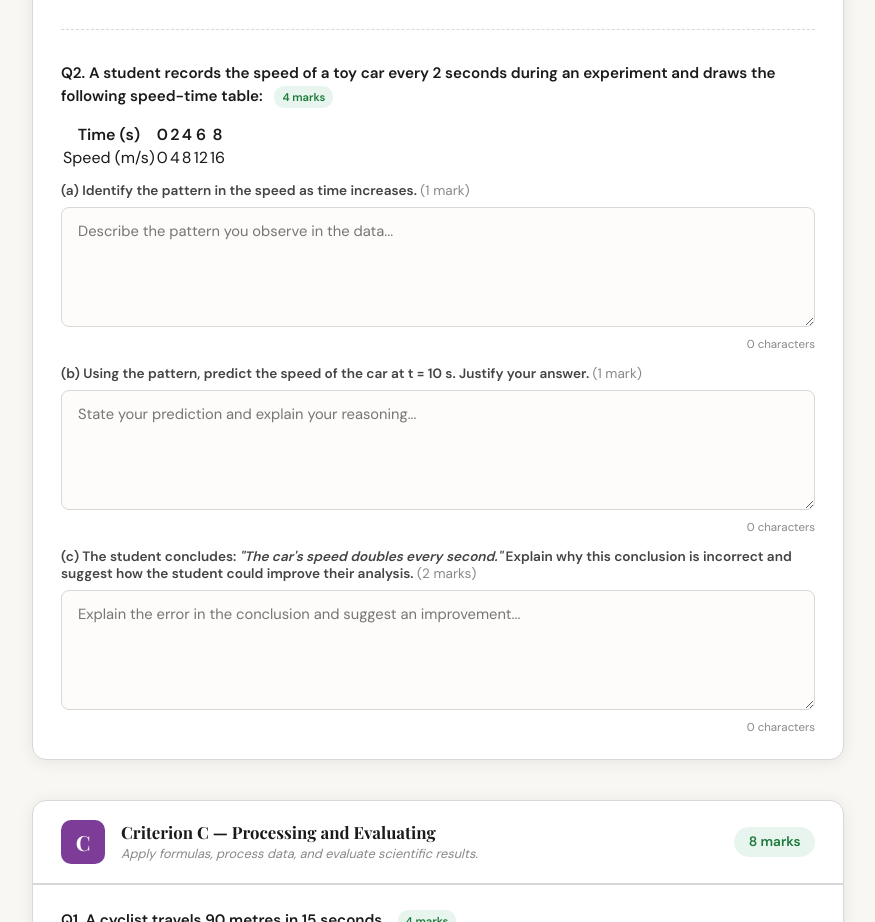
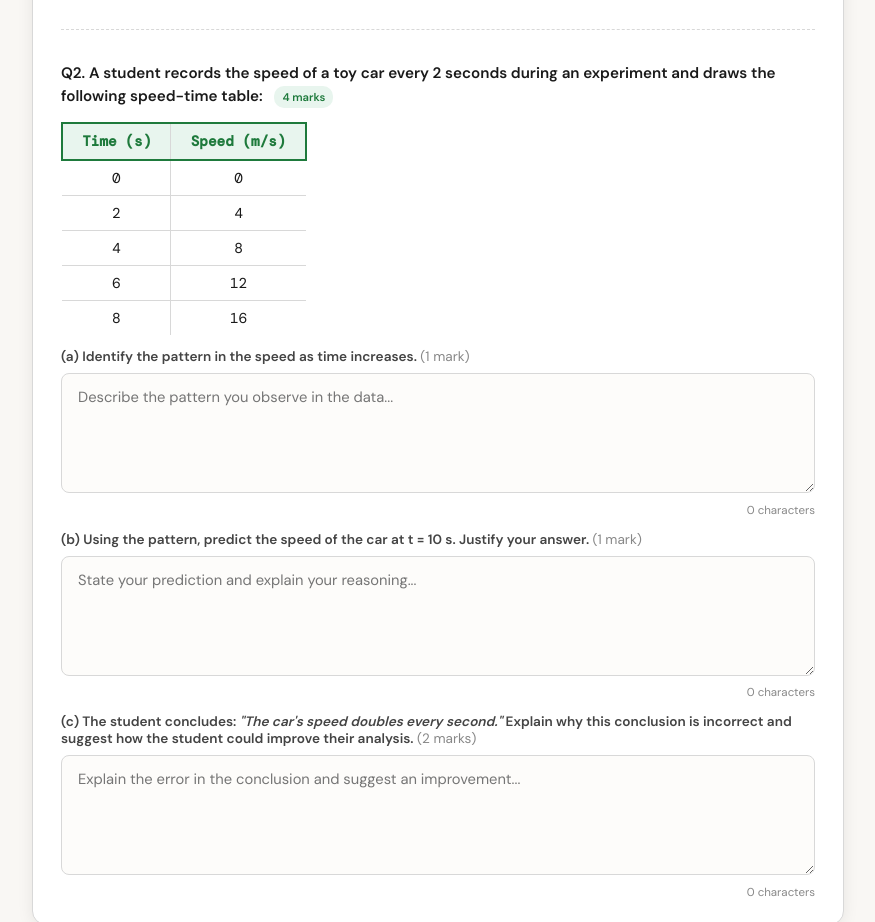
Before and after one commit to akad97/Exam-term3-enko-Bamako-2026-grade7, a plain HTML site: page index.html in a window 1280 px wide. Shown: the part 2020-2942 px from the top of the page, without its empty margins (202-1077 px from the left). Drawn offline with nearby package versions, Linux system fonts and the light colour scheme.

Commit message:
Update index.html

```diff
--- a/index.html
+++ b/index.html
@@ -282,10 +282,19 @@
       <div class="question-block">
         <p class="q-label">Q2. A student records the speed of a toy car every 2 seconds during an experiment and draws the following speed-time table: <span class="marks-tag">4 marks</span></p>
 
-        <table class="atom-table">
-          <thead><tr><th>Time (s)</th><th>0</th><th>2</th><th>4</th><th>6</th><th>8</th></tr></thead>
+        <table style="max-width:320px;border-collapse:collapse;font-size:.9rem;font-family:'DM Mono',monospace;">
+          <thead>
+            <tr>
+              <th style="text-align:center;background:var(--green-light);color:var(--green);font-weight:700;padding:.55rem 1.2rem;border:2px solid var(--green);border-right:1px solid var(--line);">Time (s)</th>
+              <th style="text-align:center;background:var(--green-light);color:var(--green);font-weight:700;padding:.55rem 1.2rem;border:2px solid var(--green);border-left:1px solid var(--line);">Speed (m/s)</th>
+            </tr>
+          </thead>
           <tbody>
-            <tr><td>Speed (m/s)</td><td>0</td><td>4</td><td>8</td><td>12</td><td>16</td></tr>
+            <tr style="border-bottom:1px solid var(--line);"><td style="text-align:center;padding:.5rem 1.2rem;border-right:1px solid var(--line);">0</td><td style="text-align:center;padding:.5rem 1.2rem;">0</td></tr>
+            <tr style="border-bottom:1px solid var(--line);"><td style="text-align:center;padding:.5rem 1.2rem;border-right:1px solid var(--line);">2</td><td style="text-align:center;padding:.5rem 1.2rem;">4</td></tr>
+            <tr style="border-bottom:1px solid var(--line);"><td style="text-align:center;padding:.5rem 1.2rem;border-right:1px solid var(--line);">4</td><td style="text-align:center;padding:.5rem 1.2rem;">8</td></tr>
+            <tr style="border-bottom:1px solid var(--line);"><td style="text-align:center;padding:.5rem 1.2rem;border-right:1px solid var(--line);">6</td><td style="text-align:center;padding:.5rem 1.2rem;">12</td></tr>
+            <tr><td style="text-align:center;padding:.5rem 1.2rem;border-right:1px solid var(--line);">8</td><td style="text-align:center;padding:.5rem 1.2rem;">16</td></tr>
           </tbody>
         </table>
 
```
